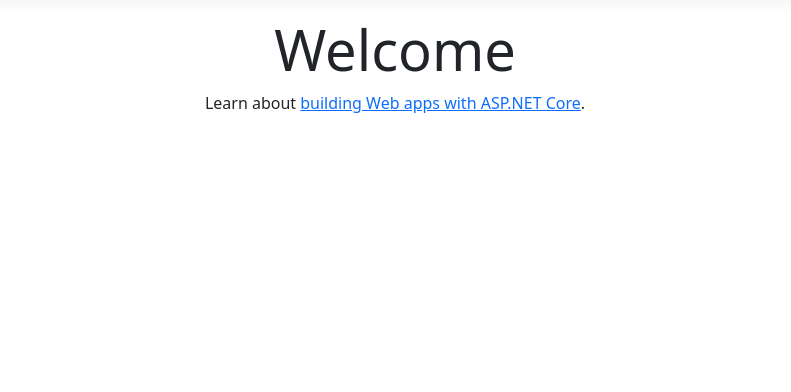
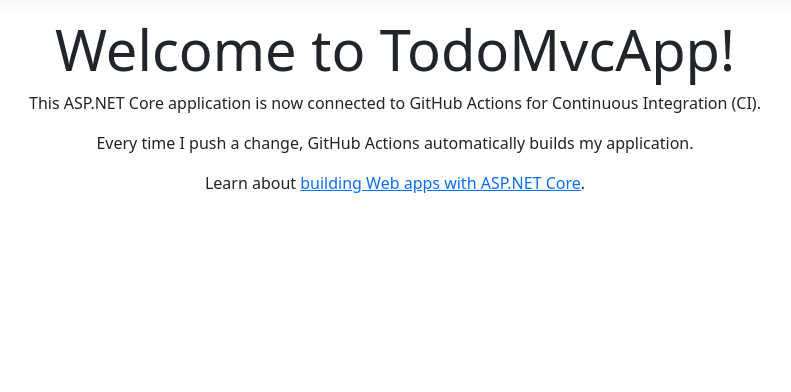
Before and after one commit to DerrickAdjoe/TodoMvcApp, an ASP.NET Core app: page /Home in a window 1280 px wide. Shown: the part 57-449 px from the top of the page, without its empty margins (245-1036 px from the left). Run offline with ASP.NET Core 8, Linux system fonts and the light colour scheme; style sheets or scripts are compiled from the project's sources.

Commit message:
Update homepage for CI verification

```diff
--- a/Views/Home/Index.cshtml
+++ b/Views/Home/Index.cshtml
@@ -3,6 +3,8 @@
 }
 
 <div class="text-center">
-    <h1 class="display-4">Welcome</h1>
+    <h1 class="display-4">Welcome to TodoMvcApp!</h1>
+    <p>This ASP.NET Core application is now connected to GitHub Actions for Continuous Integration (CI).</p>
+    <p>Every time I push a change, GitHub Actions automatically builds my application.</p>
     <p>Learn about <a href="https://learn.microsoft.com/aspnet/core">building Web apps with ASP.NET Core</a>.</p>
 </div>
```
